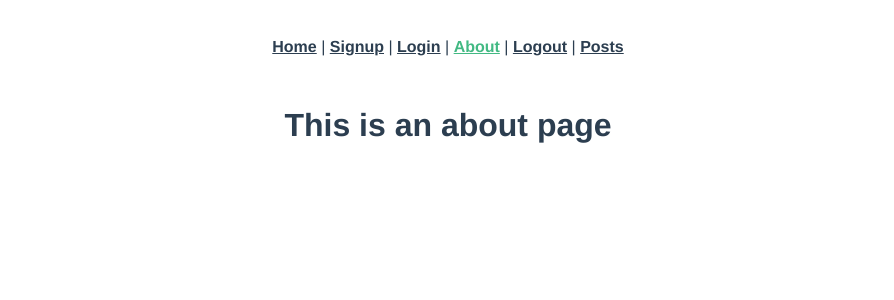
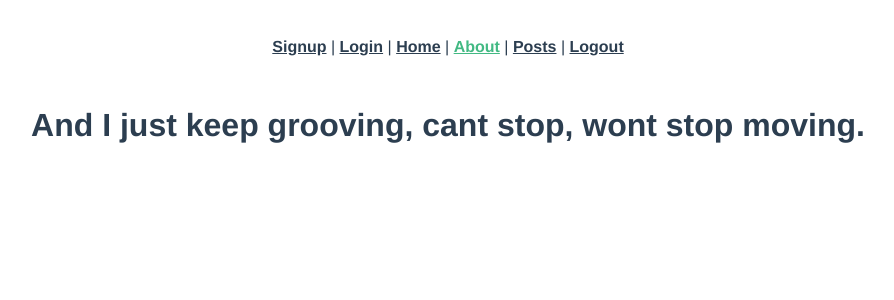
Before and after one commit to danielbossier/blog-frontend-app, a Vue app: page /about in a window 1280 px wide. Shown: the top 300 px of the page, without its empty margins (192-1086 px from the left). Built offline with nearby package versions, Linux system fonts and the light colour scheme.

Commit message:
aesthetic fixes

```diff
--- a/src/App.vue
+++ b/src/App.vue
@@ -1,17 +1,17 @@
 <template>
   <div id="app">
     <div id="nav">
-      <router-link to="/">Home</router-link>
-      |
       <router-link to="/signup">Signup</router-link>
       |
       <router-link to="/login">Login</router-link>
       |
+      <router-link to="/">Home</router-link>
+      |
       <router-link to="/about">About</router-link>
       |
+      <router-link to="/posts">Posts</router-link>
+      |
       <router-link to="/logout">Logout</router-link>
-      |
-      <router-link to="/posts">Posts</router-link>
     </div>
     <router-view />
   </div>
--- a/src/views/About.vue
+++ b/src/views/About.vue
@@ -1,5 +1,5 @@
 <template>
   <div class="about">
-    <h1>This is an about page</h1>
+    <h1>And I just keep grooving, cant stop, wont stop moving.</h1>
   </div>
 </template>
--- a/src/views/PostsIndex.vue
+++ b/src/views/PostsIndex.vue
@@ -11,6 +11,7 @@
 
 <script>
 import axios from "axios";
+
 export default {
   data: function () {
     return {
```
